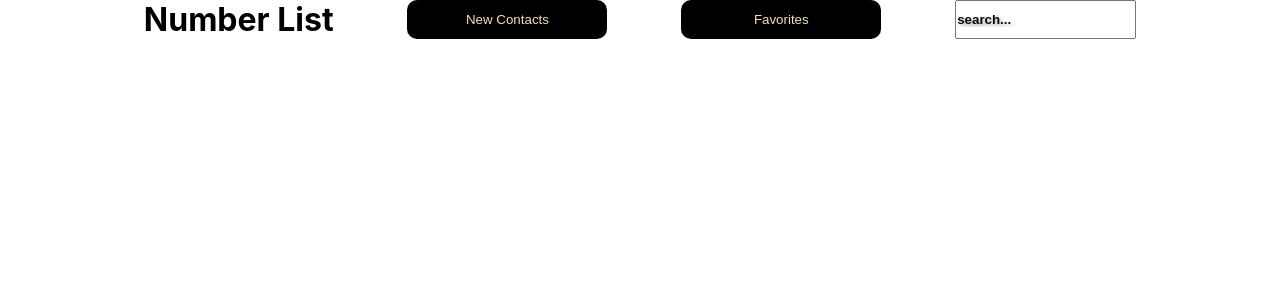
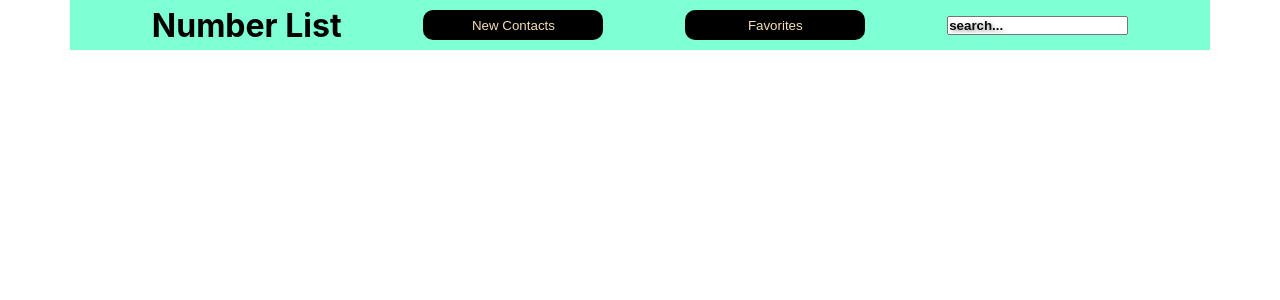
Before and after one commit to Sargis681/React__Task1, a React (Create React App) app in the folder number-book/: page / in a window 1280 px wide. Shown: the top 300 px of the page. Built offline with nearby package versions, Linux system fonts and the light colour scheme.

Commit message:
styles fixed

```diff
--- a/number-book/src/App.css
+++ b/number-book/src/App.css
@@ -14,15 +14,31 @@
 .container__header {
   display: flex;
   width: 100%;
+  height: 50px;
+  background-color: aquamarine
+  ;
+  display: flex;
+  align-items: center;
   justify-content: space-evenly;
 }
 
-.container__header button {
+.container__contacts {
   cursor: pointer;
   border: none;
-  width: 200px;
+  width: 180px;
   background-color: black;
   color: wheat;
+  height: 30px;
+  font-family: sans-serif;
+  border-radius: 10px;
+}
+.container__favorites {
+  cursor: pointer;
+  border: none;
+  width: 180px;
+  background-color: black;
+  color: wheat;
+  height: 30px;
   font-family: sans-serif;
   border-radius: 10px;
 }
--- a/number-book/src/components/AllLists/AllLists.jsx
+++ b/number-book/src/components/AllLists/AllLists.jsx
@@ -7,27 +7,13 @@ import { addForm, selectForm } from "../store/formSlices/formSlice";
 function AllLists() {
   const { contacts, favorite, filteredContacts } = useSelector(selectForm);
 
+  const filteredList = favorite
+    ? filteredContacts.filter((el) => el.favorite === true)
+    : filteredContacts;
 
-  // console.log(contacts);
   return (
     <div className="container__allLists">
-      {favorite
-        ? filteredContacts
-            .filter((el) => el.favorite === true)
-            .map((el) => (
-              <List
-                key={el.id}
-                id={el.id}
-                name={el.name}
-                surName={el.surname}
-                status={el.status}
-                email={el.email}
-                number={el.number}
-                img={el.img}
-                favorite={el.favorite}
-              />
-            ))
-        : filteredContacts.map((el) => (
+      {filteredList.map((el) => (
         <List
           key={el.id}
           id={el.id}
--- a/number-book/src/components/Header/Header.jsx
+++ b/number-book/src/components/Header/Header.jsx
@@ -22,8 +22,8 @@ function Header() {
     <div>
       <div className="container__header">
         <h1>Number List</h1>
-        <button onClick={toggleFront}>New Contacts</button>
-        <button onClick={handleClick}>{favorite?"All":"Favorites"} </button>
+        <button className='container__contacts' onClick={toggleFront}>New Contacts</button>
+        <button className='container__favorites' onClick={handleClick}>{favorite?"All":"Favorites"} </button>
         <Search/>
       </div>
       <div className="container__formHead" style={{ display: front ? "none" : "block" }}>
--- a/number-book/src/components/List/list.css
+++ b/number-book/src/components/List/list.css
@@ -85,6 +85,8 @@
     border: none;
 }
 
+/* //////////////////////////////////////// */
+
 .container__color {
     color: black;
     font-weight: bolder;
--- a/number-book/src/components/store/formSlices/formSlice.js
+++ b/number-book/src/components/store/formSlices/formSlice.js
@@ -2,7 +2,6 @@ import { createSlice } from "@reduxjs/toolkit";
 
 const initialState = {
   contacts: [
-    // ... existing contact objects ...
   ],
   filteredContacts: [],
   formEdit: null,
@@ -69,8 +68,6 @@ const formSlice = createSlice({
             cont.email.toLowerCase().includes(state.search.toLowerCase())
         );
       }
-
-      // After filtering, update the favorite state for the filtered contacts
       state.filteredContacts.forEach((contact) => {
         const originalContact = state.contacts.find(
           (cont) => cont.id === contact.id
```
Also changed, not shown: number-book/src/components/Search/Search.css (added). Lines whose indentation alone changed are shown as unchanged.
